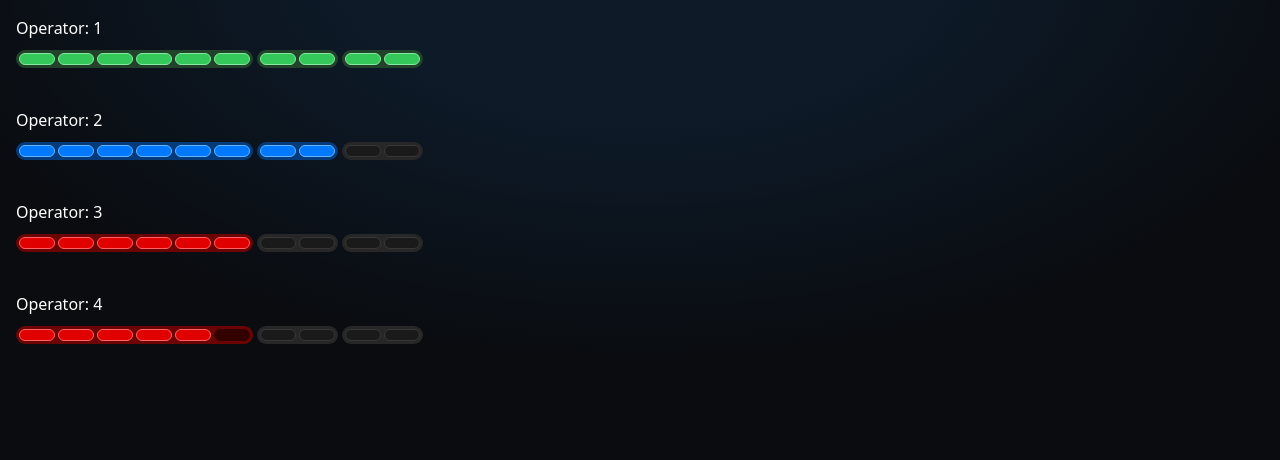
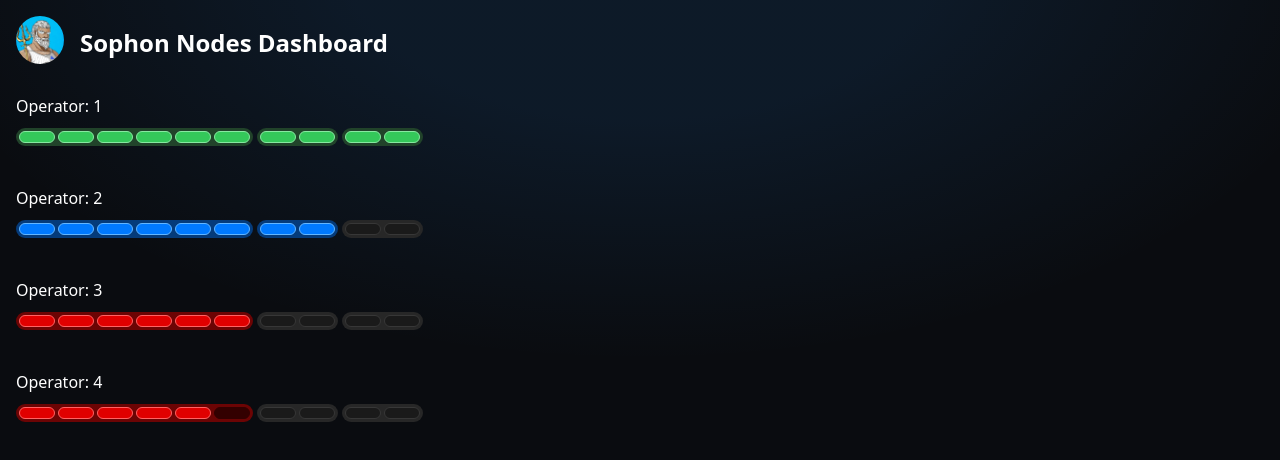
Before and after one commit to Sophon-Nodes/sophon-nodes-dash, a Vue app: page / in a window 1280 px wide. Shown: the top 460 px of the page. Built offline with nearby package versions, Linux system fonts and the light colour scheme.

Commit message:
Add Radix Vue Avatar component with tooltip

```diff
--- a/package.json
+++ b/package.json
@@ -9,6 +9,7 @@
   },
   "dependencies": {
     "core-js": "^3.8.3",
+    "radix-vue": "^1.9.12",
     "vue": "^3.2.13"
   },
   "devDependencies": {
--- a/src/App.vue
+++ b/src/App.vue
@@ -1,20 +1,30 @@
 <!-- A Simple test... -->
 <template>
-  <div class="p-4 max-w-7xl mx-auto">
-    <div class="space-y-4">
-      <div v-for="(node, index) in nodes" :key="index">
-        <Card :node="node" />
+  <TooltipProvider>
+    <div class="p-4 max-w-7xl mx-auto">
+      <div class="flex items-center gap-4 mb-6">
+        <SophonAvatar />
+        <h1 class="text-2xl font-bold text-white">Sophon Nodes Dashboard</h1>
+      </div>
+      <div class="space-y-4">
+        <div v-for="(node, index) in nodes" :key="index">
+          <Card :node="node" />
+        </div>
       </div>
     </div>
-  </div>
+  </TooltipProvider>
 </template>
 
 <script>
 import Card from './components/CardsList.vue';
+import SophonAvatar from './components/SophonAvatar.vue';
+import { TooltipProvider } from 'radix-vue';
 
 export default {
   components: {
-    Card
+    Card,
+    SophonAvatar,
+    TooltipProvider
   },
   data() {
     return {
--- /dev/null
+++ b/src/components/SophonAvatar.vue
@@ -0,0 +1,48 @@
+<script setup>
+import { AvatarImage, AvatarRoot, AvatarFallback, TooltipArrow, TooltipContent, TooltipRoot, TooltipTrigger } from 'radix-vue'
+import { ref } from 'vue'
+
+// Test data for example
+const avatars = [
+  {
+    src: new URL('../assets/parallax.jpg', import.meta.url).href,
+    alt: 'Parallax',
+    tooltip: 'Parallax'
+  }
+]
+
+const currentAvatar = ref(avatars[0])
+const hasError = ref(false)
+
+const handleImageError = () => {
+  hasError.value = true
+}
+</script>
+
+<template>
+  <TooltipRoot>
+    <TooltipTrigger>
+      <AvatarRoot class="inline-flex h-12 w-12 select-none items-center justify-center overflow-hidden rounded-full bg-black">
+        <AvatarImage
+          v-if="!hasError"
+          class="h-full w-full object-cover"
+          :src="currentAvatar.src"
+          :alt="currentAvatar.alt"
+          @error="handleImageError"
+        />
+        <AvatarFallback
+          v-if="hasError"
+          class="text-white text-xl font-medium"
+          delayMs="0"
+        >
+          SP
+        </AvatarFallback>
+      </AvatarRoot>
+    </TooltipTrigger>
+
+    <TooltipContent class="bg-white px-3 py-2 rounded-lg shadow-lg" side="top">
+      <span class="text-sm font-medium">{{ currentAvatar.tooltip }}</span>
+      <TooltipArrow class="fill-white" />
+    </TooltipContent>
+  </TooltipRoot>
+</template>
```
Also changed, not shown: src/assets/parallax.jpg (added), 1 other file (tests, documents, lock files or other folders).
